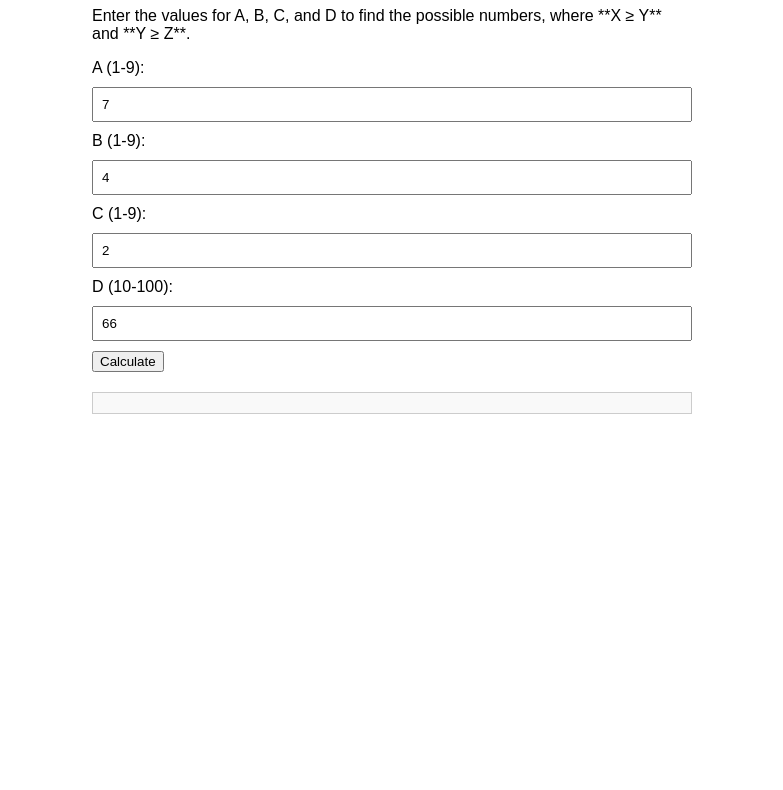
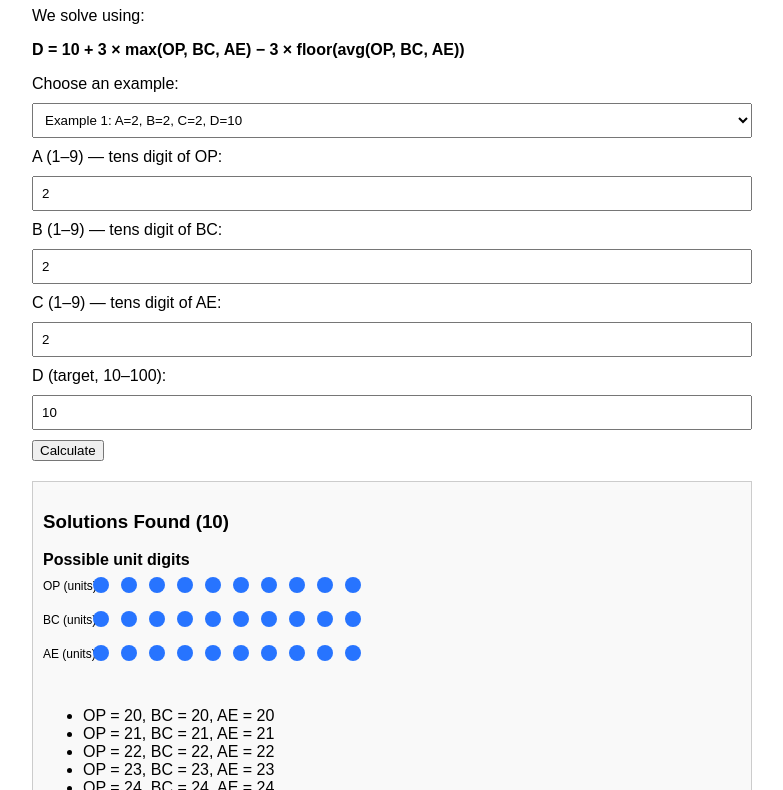
Before and after one commit to snahmeter/Skillrangefinder, a plain HTML site: page index.html in a window 1280 px wide. Shown: the part 93-883 px from the top of the page, without its empty margins (248-1031 px from the left). Before the commit the page ends 800 px from the top, so only its background shows below. Drawn offline with Linux system fonts and the light colour scheme.

Commit message:
Update index.html

```diff
--- a/index.html
+++ b/index.html
@@ -1,76 +1,61 @@
 <!DOCTYPE html>
 <html lang="en">
 <head>
-    <meta charset="UTF-8">
-    <meta name="viewport" content="width=device-width, initial-scale=1.0">
+  <meta charset="UTF-8" />
+  <meta name="viewport" content="width=device-width, initial-scale=1.0"/>
   <title>Number Calculator</title>
   <style>
-        body {
-            font-family: sans-serif;
-            padding: 20px;
-            max-width: 600px;
-            margin: auto;
-        }
-        label, input, button {
-            display: block;
-            margin-bottom: 10px;
-        }
-        input {
-            width: 100%;
-            padding: 8px;
-            box-sizing: border-box;
-        }
-        #results {
-            margin-top: 20px;
-            padding: 10px;
-            border: 1px solid #ccc;
-            background-color: #f9f9f9;
-        }
+    body { font-family: sans-serif; padding: 20px; max-width: 720px; margin: auto; }
+    label, input, button, select { display: block; margin-bottom: 10px; }
+    input, select { width: 100%; padding: 8px; box-sizing: border-box; }
+    #results { margin-top: 20px; padding: 10px; border: 1px solid #ccc; background-color: #f9f9f9; }
+    .solutions { margin: 10px 0; }
+    .badge { display:inline-block; padding:2px 6px; border-radius:6px; background:#eee; margin-left: 6px; font-size: 0.85rem; }
+    .chart-wrap { margin-top: 14px; margin-bottom: 14px; }
   </style>
 </head>
 <body>
 
-    <h1>Find X, Y, and Z</h1>
-    <p>Enter the values for A, B, C, and D to find the possible numbers, where **X ≥ Y** and **Y ≥ Z**.</p>
+  <h1>Find OP, BC, and AE</h1>
+  <p>We solve using:</p>
+  <p class="hint">
+    <strong>D = 10 + 3 × max(OP, BC, AE) − 3 × floor(avg(OP, BC, AE))</strong>
+  </p>
 
-    <label for="A">A (1-9):</label>
-    <input type="number" id="A" min="1" max="9" value="7">
+  <label for="preset">Choose an example:</label>
+  <select id="preset" onchange="loadPreset()">
+    <option value="2,2,2,10">Example 1: A=2, B=2, C=2, D=10</option>
+    <option value="2,2,2,28">Example 2: A=2, B=2, C=2, D=28</option>
+    <option value="3,4,5,19">Example 3: A=3, B=4, C=5, D=19</option>
+    <option value="7,9,5,88">Example 4: A=7, B=9, C=5, D=88</option>
+  </select>
 
-    <label for="B">B (1-9):</label>
-    <input type="number" id="B" min="1" max="9" value="4">
+  <label for="A">A (1–9) — tens digit of OP:</label>
+  <input type="number" id="A" min="1" max="9" value="2"/>
 
-    <label for="C">C (1-9):</label>
-    <input type="number" id="C" min="1" max="9" value="2">
+  <label for="B">B (1–9) — tens digit of BC:</label>
+  <input type="number" id="B" min="1" max="9" value="2"/>
 
-    <label for="D">D (10-100):</label>
-    <input type="number" id="D" min="10" max="100" value="66">
+  <label for="C">C (1–9) — tens digit of AE:</label>
+  <input type="number" id="C" min="1" max="9" value="2"/>
+
+  <label for="D">D (target, 10–100):</label>
+  <input type="number" id="D" min="10" max="100" value="10"/>
 
   <button onclick="calculateAndDisplay()">Calculate</button>
 
-    <div id="results">
-        </div>
+  <div id="results"></div>
 
   <script>
-        /**
-         * Calculates possible values for X, Y, and Z based on the given equation and constraints.
-         * @param {number} A - The first digit of X (1-9).
-         * @param {number} B - The first digit of Y (1-9).
-         * @param {number} C - The first digit of Z (1-9).
-         * @param {number} D - The result of (X-Y) + (X-Z) + 10 (10-100).
-         * @returns {Array<object>} An array of objects, where each object represents a possible solution {X, Y, Z}.
-         */
-        function calculatePossibleValues(A, B, C, D) {
+    function findSolutions(A, B, C, D) {
       const solutions = [];
-
-            for (let x = A * 10; x <= A * 10 + 9; x++) {
-                for (let y = B * 10; y <= B * 10 + 9; y++) {
-                    for (let z = C * 10; z <= C * 10 + 9; z++) {
-                        // Check the new constraints first to optimize the process
-                        if (x >= y && y >= z) {
-                            // Then check the original equation
-                            if ((x - y) + (x - z) + 10 === D) {
-                                solutions.push({ X: x, Y: y, Z: z });
-                            }
+      for (let OP = A * 10; OP <= A * 10 + 9; OP++) {
+        for (let BC = B * 10; BC <= B * 10 + 9; BC++) {
+          for (let AE = C * 10; AE <= C * 10 + 9; AE++) {
+            const avg = (OP + BC + AE) / 3;
+            const expectedD = 10 + 3 * Math.max(OP, BC, AE) - 3 * Math.floor(avg);
+            if (expectedD === D) {
+              solutions.push({ OP, BC, AE });
             }
           }
         }
@@ -78,36 +63,108 @@
       return solutions;
     }
 
-        /**
-         * Reads input values, calculates solutions, and displays them on the page.
-         */
+    function buildChart(setOP, setBC, setAE) {
+      const rows = [
+        { label: 'OP (units)', set: setOP },
+        { label: 'BC (units)', set: setBC },
+        { label: 'AE (units)', set: setAE },
+      ];
+      const colCount = 10;
+      const cell = 28, leftLabel = 48, topPad = 16, rowGap = 34;
+      const width = leftLabel + colCount * cell + 10;
+      const height = topPad + rows.length * rowGap;
+
+      const circles = rows.map((row, r) => {
+        const y = topPad + r * rowGap;
+        const label = `<text x="0" y="${y+5}" font-size="12">${row.label}</text>`;
+        const dots = Array.from({ length: colCount }, (_, d) => {
+          const cx = leftLabel + d * cell + 10;
+          const cy = y;
+          const active = row.set.has(d);
+          const fill = active ? '#2774ff' : '#cfd8e3';
+          return `<circle cx="${cx}" cy="${cy}" r="8" fill="${fill}"/>`;
+        }).join('');
+        return label + dots;
+      }).join('');
+
+      return `
+        <div class="chart-wrap">
+          <div><strong>Possible unit digits</strong></div>
+          <svg width="${width}" height="${height}" viewBox="0 0 ${width} ${height}">
+            ${circles}
+          </svg>
+        </div>
+      `;
+    }
+
     function calculateAndDisplay() {
       const A = parseInt(document.getElementById('A').value, 10);
       const B = parseInt(document.getElementById('B').value, 10);
       const C = parseInt(document.getElementById('C').value, 10);
-            const D = parseInt(document.getElementById('D').value, 10);
+      let D = parseInt(document.getElementById('D').value, 10);
 
-            if (isNaN(A) || isNaN(B) || isNaN(C) || isNaN(D)) {
-                document.getElementById('results').innerHTML = '<p style="color: red;">Please enter valid numbers for all fields.</p>';
+      const resultsDiv = document.getElementById('results');
+      if ([A, B, C, D].some(Number.isNaN)) {
+        resultsDiv.innerHTML = '<p style="color: red;">Please enter valid numbers for all fields.</p>';
         return;
       }
 
-            const possibleSolutions = calculatePossibleValues(A, B, C, D);
-            const resultsDiv = document.getElementById('results');
-            resultsDiv.innerHTML = ''; // Clear previous results
+      const originalD = D;
+      let possibleSolutions = findSolutions(A, B, C, D);
 
+      // Snap D if needed
+      if (possibleSolutions.length === 0) {
+        let offset = 1;
+        while (offset < 100 && possibleSolutions.length === 0) {
+          const tryLower = D - offset;
+          const tryUpper = D + offset;
+          if (tryLower >= 10) {
+            possibleSolutions = findSolutions(A, B, C, tryLower);
+            if (possibleSolutions.length > 0) { D = tryLower; break; }
+          }
+          if (tryUpper <= 100) {
+            possibleSolutions = findSolutions(A, B, C, tryUpper);
+            if (possibleSolutions.length > 0) { D = tryUpper; break; }
+          }
+          offset++;
+        }
+      }
+
+      resultsDiv.innerHTML = '';
       if (possibleSolutions.length > 0) {
-                let htmlContent = '<h3>Possible Solutions Found:</h3><ul>';
+        let htmlContent = `<h3>Solutions Found (${possibleSolutions.length})</h3>`;
+        if (D !== originalD) {
+          htmlContent += `<p>Note: No solutions for D=${originalD}. Showing closest valid D=${D}.</p>`;
+        }
+
+        const setOP = new Set(possibleSolutions.map(s => s.OP % 10));
+        const setBC = new Set(possibleSolutions.map(s => s.BC % 10));
+        const setAE = new Set(possibleSolutions.map(s => s.AE % 10));
+        htmlContent += buildChart(setOP, setBC, setAE);
+
+        htmlContent += `<div class="solutions"><ul>`;
         possibleSolutions.forEach(sol => {
-                    htmlContent += `<li>X = ${sol.X}, Y = ${sol.Y}, Z = ${sol.Z}</li>`;
+          htmlContent += `<li>OP = ${sol.OP}, BC = ${sol.BC}, AE = ${sol.AE}</li>`;
         });
-                htmlContent += '</ul>';
+        htmlContent += '</ul></div>';
+
         resultsDiv.innerHTML = htmlContent;
       } else {
-                resultsDiv.innerHTML = '<p>No solutions found for the given inputs and constraints.</p>';
+        resultsDiv.innerHTML = '<p>No solutions found within D range (10–100).</p>';
       }
     }
+
+    function loadPreset() {
+      const [A, B, C, D] = document.getElementById('preset').value.split(',').map(Number);
+      document.getElementById('A').value = A;
+      document.getElementById('B').value = B;
+      document.getElementById('C').value = C;
+      document.getElementById('D').value = D;
+      calculateAndDisplay();
+    }
+
+    // Run automatically on page load with the first preset
+    window.onload = loadPreset;
   </script>
-
 </body>
 </html>
```
Lines whose indentation alone changed are shown as unchanged.
